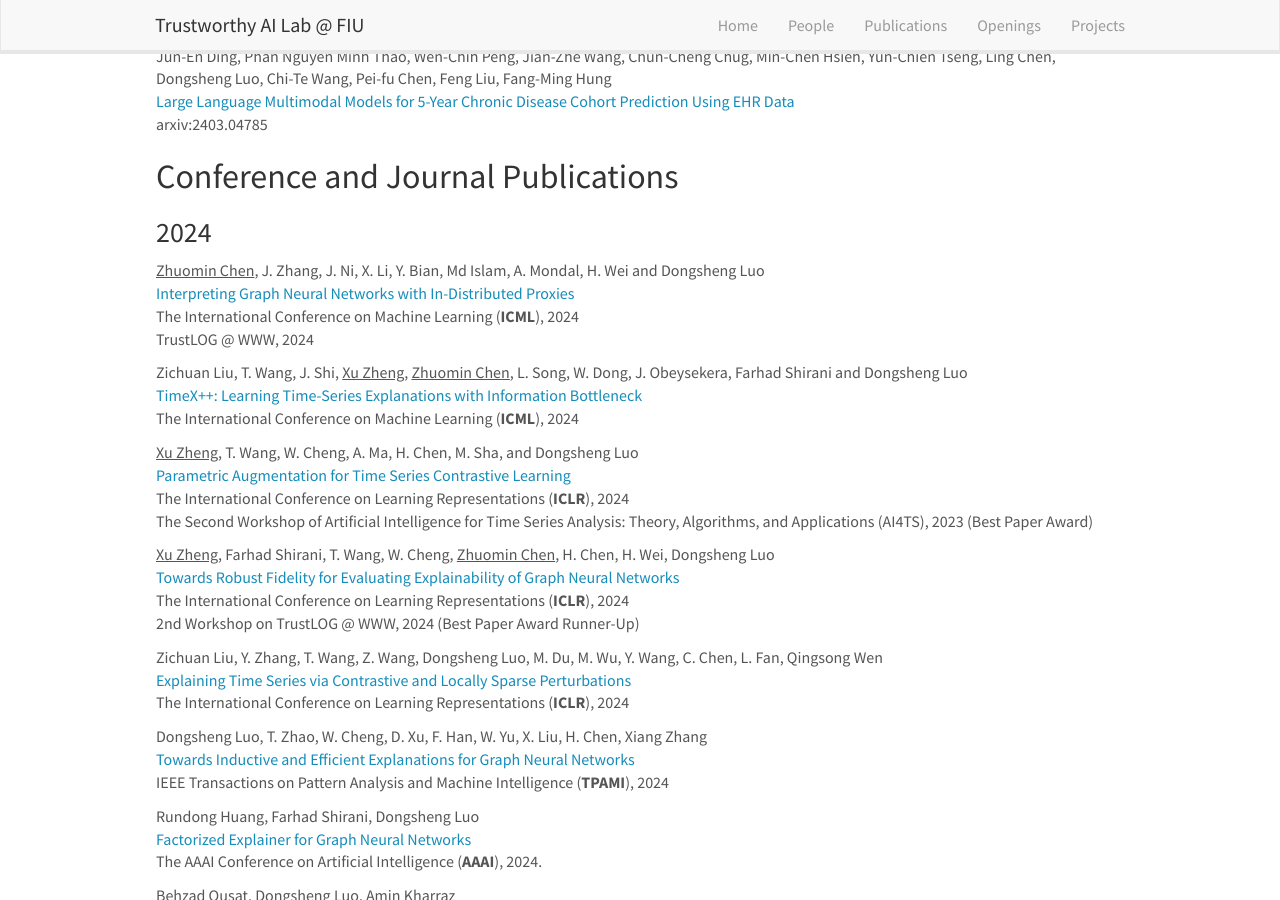
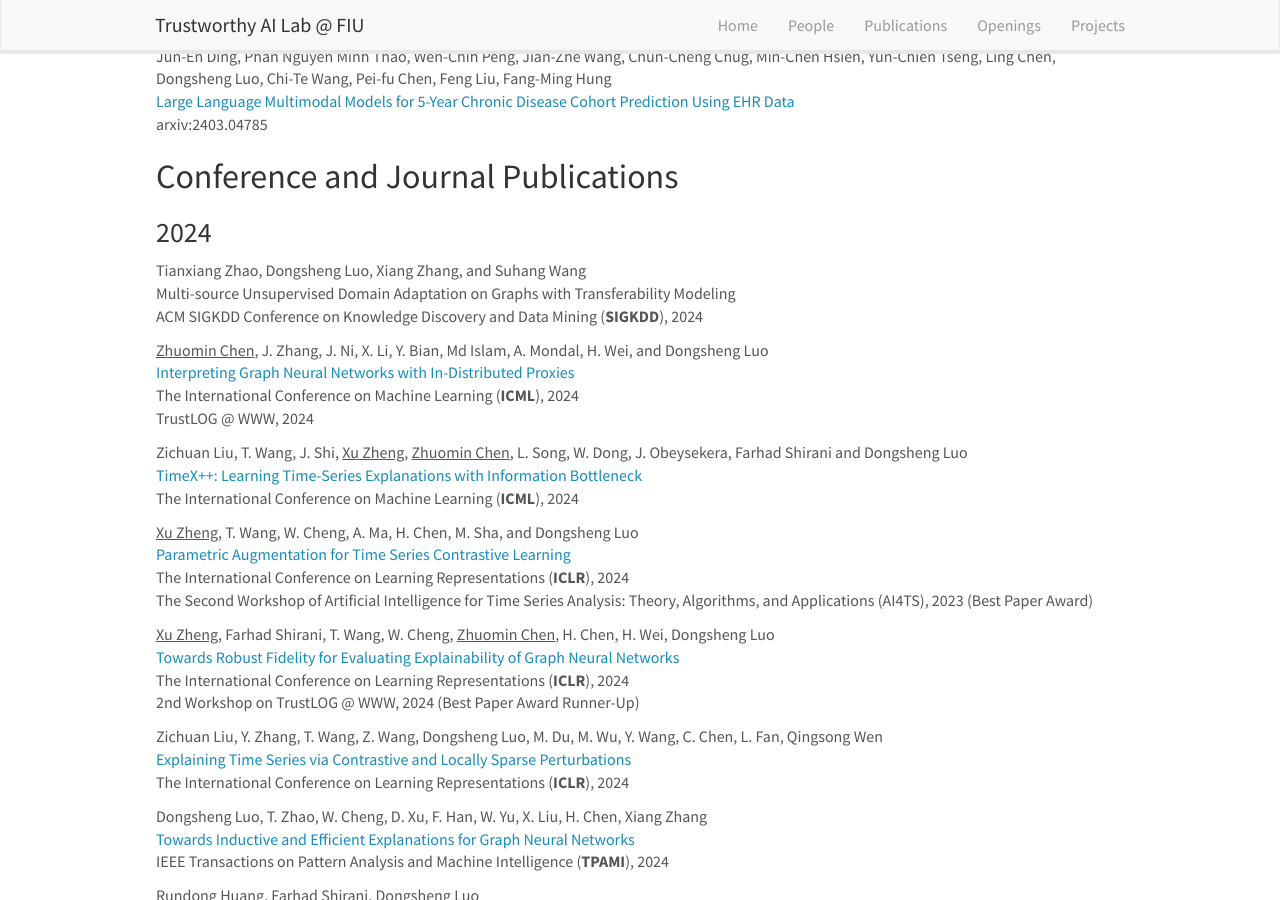
Before and after one commit to trustai4s-lab/trustai4s-lab.github.io, a Jekyll site: the page built from _pages/publications.md, in a window 1280 px wide and 900 px high, scrolled down 689 px. Built offline with Jekyll 4.4.1, drawn with Linux system fonts in a browser that asks for light colours; nearby versions of some CDN libraries.

Commit message:
Update publications.md

```diff
--- a/_pages/publications.md
+++ b/_pages/publications.md
@@ -48,7 +48,11 @@ arxiv:2403.04785
 
 ### 2024
 
-<u>Zhuomin Chen</u>, J. Zhang, J. Ni, X. Li, Y. Bian, Md Islam, A. Mondal, H. Wei and Dongsheng Luo\
+Tianxiang Zhao, Dongsheng Luo, Xiang Zhang, and Suhang Wang\
+Multi-source Unsupervised Domain Adaptation on Graphs with Transferability Modeling\
+ACM SIGKDD Conference on Knowledge Discovery and Data Mining (**SIGKDD**), 2024
+
+<u>Zhuomin Chen</u>, J. Zhang, J. Ni, X. Li, Y. Bian, Md Islam, A. Mondal, H. Wei, and Dongsheng Luo\
 [Interpreting Graph Neural Networks with In-Distributed Proxies](https://arxiv.org/abs/2402.02036)\
 The International Conference on Machine Learning (**ICML**), 2024\
 TrustLOG @ WWW, 2024
```
